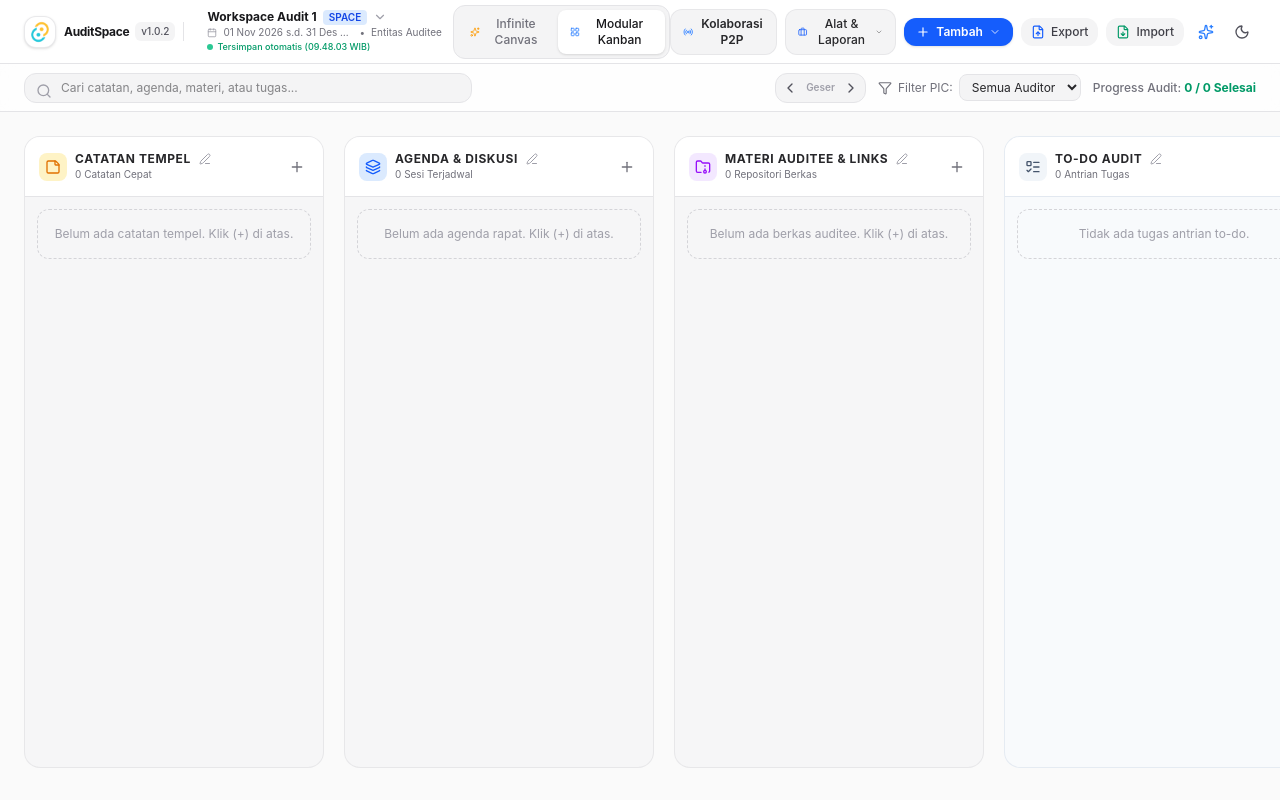
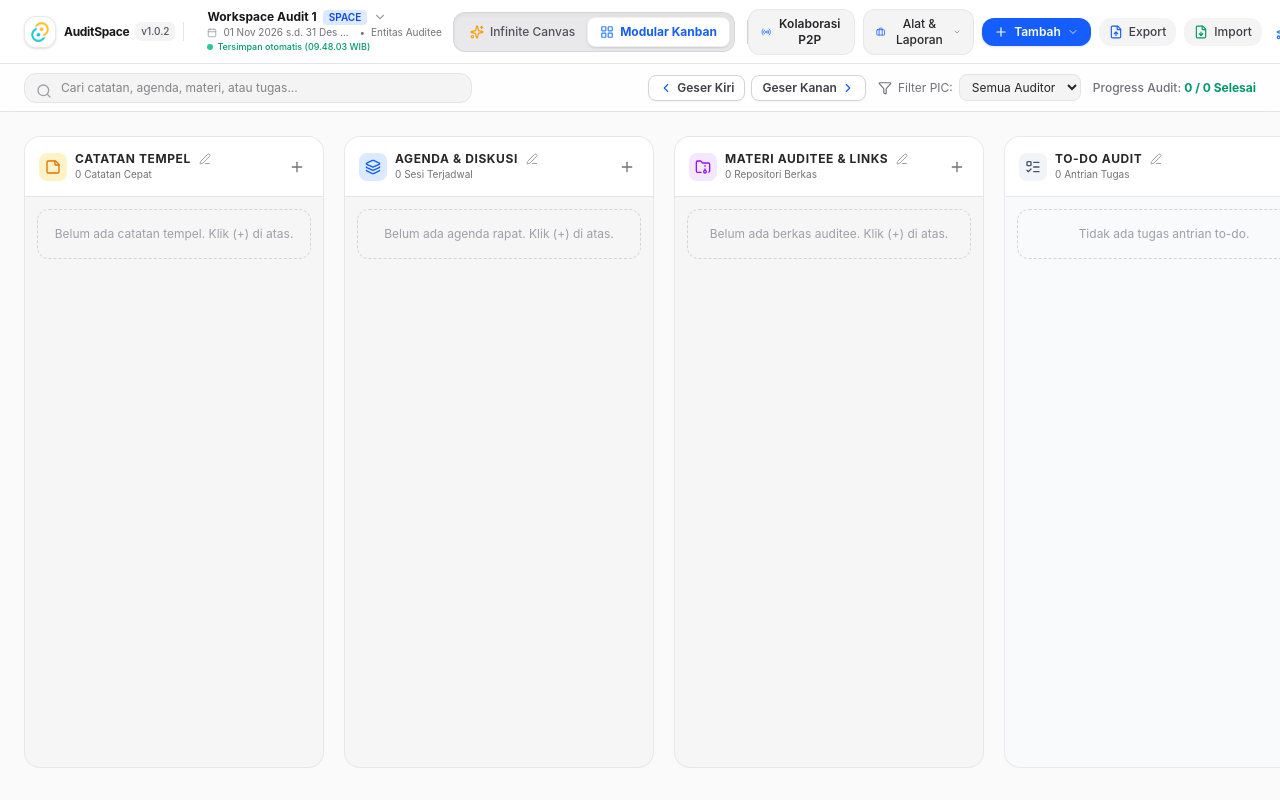
Before and after one commit to abdifaizal/auditspace, a React (Vite) app: page / in a window 1280 px wide. Both pictures are taken after a click on the button "Modular Kanban". Built offline with nearby package versions, Linux system fonts and the light colour scheme.

Commit message:
fix(ui): high-contrast segmented view switcher, distinct scroll buttons, and Tailwind v4 dark mode engine

```diff
--- a/src/App.tsx
+++ b/src/App.tsx
@@ -53,8 +53,27 @@ export function App() {
   const [viewMode, setViewMode] = useState<'canvas' | 'kanban'>('canvas')
   const [lastSavedTime, setLastSavedTime] = useState<string>('')
   const [darkMode, setDarkMode] = useState<boolean>(() => {
+    const saved = localStorage.getItem('auditspace_theme')
+    if (saved === 'dark') return true
+    if (saved === 'light') return false
     return window.matchMedia?.('(prefers-color-scheme: dark)').matches || false
   })
+
+  // Listen to Windows / OS theme changes when not manually overridden
+  useEffect(() => {
+    const mediaQuery = window.matchMedia?.('(prefers-color-scheme: dark)')
+    if (!mediaQuery) return
+
+    const handleChange = (e: MediaQueryListEvent) => {
+      const saved = localStorage.getItem('auditspace_theme')
+      if (!saved) {
+        setDarkMode(e.matches)
+      }
+    }
+
+    mediaQuery.addEventListener('change', handleChange)
+    return () => mediaQuery.removeEventListener('change', handleChange)
+  }, [])
 
   // Modals
   const [editingMeeting, setEditingMeeting] = useState<MeetingCard | null>(null)
@@ -128,6 +147,12 @@ export function App() {
       document.documentElement.classList.remove('dark')
     }
   }, [darkMode])
+
+  const handleToggleDarkMode = () => {
+    const nextDark = !darkMode
+    setDarkMode(nextDark)
+    localStorage.setItem('auditspace_theme', nextDark ? 'dark' : 'light')
+  }
 
   // Synchronize document.title to display app version on the native title bar
   useEffect(() => {
@@ -618,7 +643,7 @@ export function App() {
         collabRoomId={collabState.roomId}
         lastSavedTime={lastSavedTime}
         darkMode={darkMode}
-        onToggleDarkMode={() => setDarkMode(!darkMode)}
+        onToggleDarkMode={handleToggleDarkMode}
       />
 
       {/* Read-Only Collaboration Banner */}
--- a/src/components/CanvasView.tsx
+++ b/src/components/CanvasView.tsx
@@ -671,11 +671,11 @@ export const CanvasView: React.FC<CanvasViewProps> = ({
         {/* 4. STICKY NOTES */}
         {stickies.map((s) => {
           const colorStyles = {
-            amber: 'bg-amber-100 text-amber-900 border-amber-300 shadow-amber-200/40',
-            blue: 'bg-blue-100 text-blue-900 border-blue-300 shadow-blue-200/40',
-            emerald: 'bg-emerald-100 text-emerald-900 border-emerald-300 shadow-emerald-200/40',
-            purple: 'bg-purple-100 text-purple-900 border-purple-300 shadow-purple-200/40',
-            rose: 'bg-rose-100 text-rose-900 border-rose-300 shadow-rose-200/40',
+            amber: 'bg-amber-100 dark:bg-amber-950/40 text-amber-950 dark:text-amber-200 border-amber-300 dark:border-amber-800 shadow-amber-200/40 dark:shadow-none',
+            blue: 'bg-blue-100 dark:bg-blue-950/40 text-blue-950 dark:text-blue-200 border-blue-300 dark:border-blue-800 shadow-blue-200/40 dark:shadow-none',
+            emerald: 'bg-emerald-100 dark:bg-emerald-950/40 text-emerald-950 dark:text-emerald-200 border-emerald-300 dark:border-emerald-800 shadow-emerald-200/40 dark:shadow-none',
+            purple: 'bg-purple-100 dark:bg-purple-950/40 text-purple-950 dark:text-purple-200 border-purple-300 dark:border-purple-800 shadow-purple-200/40 dark:shadow-none',
+            rose: 'bg-rose-100 dark:bg-rose-950/40 text-rose-950 dark:text-rose-200 border-rose-300 dark:border-rose-800 shadow-rose-200/40 dark:shadow-none',
           }[s.color]
 
           return (
--- a/src/components/Header.tsx
+++ b/src/components/Header.tsx
@@ -261,30 +261,37 @@ export const Header: React.FC<HeaderProps> = ({
         </div>
       </div>
 
-      {/* Center: View Switcher (Watermelon segmented button style) */}
-      <div className="flex items-center p-1 rounded-xl bg-zinc-100 dark:bg-zinc-900 border border-zinc-200 dark:border-zinc-800">
+      {/* Center: View Switcher (High-Contrast Segmented Control with Divider) */}
+      <div className="flex items-center gap-3 shrink-0">
+        <div className="flex items-center p-1 rounded-xl bg-zinc-200/80 dark:bg-zinc-800/90 border border-zinc-300/80 dark:border-zinc-700 shadow-inner">
           <button
             onClick={() => onViewModeChange('canvas')}
-          className={`flex items-center gap-1.5 px-3 py-1.5 text-xs font-medium rounded-lg transition ${
+            className={`flex items-center gap-1.5 px-3 py-1.5 text-xs rounded-lg transition ${
               viewMode === 'canvas'
-              ? 'bg-white dark:bg-zinc-800 text-zinc-900 dark:text-zinc-100 shadow-sm'
-              : 'text-zinc-500 dark:text-zinc-400 hover:text-zinc-900 dark:hover:text-zinc-100'
+                ? 'bg-white dark:bg-zinc-900 text-blue-600 dark:text-blue-400 font-bold shadow-sm border border-zinc-200/60 dark:border-zinc-700/60'
+                : 'text-zinc-600 dark:text-zinc-400 hover:text-zinc-900 dark:hover:text-zinc-100 font-medium'
             }`}
+            title="Beralih ke Tampilan Infinite Canvas"
           >
-          <Sparkles className="w-3.5 h-3.5 text-amber-500" />
-          <span>Infinite Canvas</span>
+            <Sparkles className="w-3.5 h-3.5 text-amber-500 shrink-0" />
+            <span className="hidden sm:inline">Infinite Canvas</span>
           </button>
           <button
             onClick={() => onViewModeChange('kanban')}
-          className={`flex items-center gap-1.5 px-3 py-1.5 text-xs font-medium rounded-lg transition ${
+            className={`flex items-center gap-1.5 px-3 py-1.5 text-xs rounded-lg transition ${
               viewMode === 'kanban'
-              ? 'bg-white dark:bg-zinc-800 text-zinc-900 dark:text-zinc-100 shadow-sm'
-              : 'text-zinc-500 dark:text-zinc-400 hover:text-zinc-900 dark:hover:text-zinc-100'
+                ? 'bg-white dark:bg-zinc-900 text-blue-600 dark:text-blue-400 font-bold shadow-sm border border-zinc-200/60 dark:border-zinc-700/60'
+                : 'text-zinc-600 dark:text-zinc-400 hover:text-zinc-900 dark:hover:text-zinc-100 font-medium'
             }`}
+            title="Beralih ke Tampilan Modular Kanban"
           >
-          <LayoutGrid className="w-3.5 h-3.5 text-blue-500" />
-          <span>Modular Kanban</span>
+            <LayoutGrid className="w-3.5 h-3.5 text-blue-500 shrink-0" />
+            <span className="hidden sm:inline">Modular Kanban</span>
           </button>
+        </div>
+
+        {/* Visual Divider Separator before Right Actions */}
+        <div className="h-6 w-px bg-zinc-300 dark:bg-zinc-700 hidden md:block shrink-0" />
       </div>
 
       {/* Right Actions */}
--- a/src/components/KanbanView.tsx
+++ b/src/components/KanbanView.tsx
@@ -196,22 +196,23 @@ export const KanbanView: React.FC<KanbanViewProps> = ({
         </div>
 
         <div className="flex items-center gap-3">
-          {/* Scroll navigation arrows */}
-          <div className="flex items-center bg-zinc-100 dark:bg-zinc-800 border border-zinc-200 dark:border-zinc-700 rounded-xl p-0.5">
+          {/* Scroll navigation action buttons */}
+          <div className="flex items-center gap-1.5 shrink-0">
             <button
               onClick={handleScrollLeft}
-              className="p-1 hover:bg-white dark:hover:bg-zinc-700 rounded-lg text-zinc-600 dark:text-zinc-300 transition"
-              title="Geser Papan ke Kiri"
+              className="flex items-center gap-1 px-2.5 py-1 text-xs font-semibold rounded-lg bg-white dark:bg-zinc-800 text-zinc-700 dark:text-zinc-200 hover:text-blue-600 dark:hover:text-blue-400 border border-zinc-300 dark:border-zinc-700 hover:border-blue-400 dark:hover:border-blue-500 shadow-xs hover:shadow transition active:scale-95"
+              title="Geser Kolom Papan ke Kiri"
             >
-              <ChevronLeft className="w-4 h-4" />
+              <ChevronLeft className="w-3.5 h-3.5 text-blue-600 dark:text-blue-400 shrink-0" />
+              <span>Geser Kiri</span>
             </button>
-            <span className="text-[10px] font-semibold text-zinc-400 px-1">Geser</span>
             <button
               onClick={handleScrollRight}
-              className="p-1 hover:bg-white dark:hover:bg-zinc-700 rounded-lg text-zinc-600 dark:text-zinc-300 transition"
-              title="Geser Papan ke Kanan"
+              className="flex items-center gap-1 px-2.5 py-1 text-xs font-semibold rounded-lg bg-white dark:bg-zinc-800 text-zinc-700 dark:text-zinc-200 hover:text-blue-600 dark:hover:text-blue-400 border border-zinc-300 dark:border-zinc-700 hover:border-blue-400 dark:hover:border-blue-500 shadow-xs hover:shadow transition active:scale-95"
+              title="Geser Kolom Papan ke Kanan"
             >
-              <ChevronRight className="w-4 h-4" />
+              <span>Geser Kanan</span>
+              <ChevronRight className="w-3.5 h-3.5 text-blue-600 dark:text-blue-400 shrink-0" />
             </button>
           </div>
 
@@ -289,11 +290,11 @@ export const KanbanView: React.FC<KanbanViewProps> = ({
             <div className="flex-1 p-3 space-y-3 overflow-y-auto">
               {filteredStickies.map((s) => {
                 const colorMap = {
-                  amber: 'bg-amber-100 border-amber-300 text-amber-900',
-                  blue: 'bg-blue-100 border-blue-300 text-blue-900',
-                  emerald: 'bg-emerald-100 border-emerald-300 text-emerald-900',
-                  purple: 'bg-purple-100 border-purple-300 text-purple-900',
-                  rose: 'bg-rose-100 border-rose-300 text-rose-900',
+                  amber: 'bg-amber-100 dark:bg-amber-950/40 border-amber-300 dark:border-amber-800 text-amber-950 dark:text-amber-200',
+                  blue: 'bg-blue-100 dark:bg-blue-950/40 border-blue-300 dark:border-blue-800 text-blue-950 dark:text-blue-200',
+                  emerald: 'bg-emerald-100 dark:bg-emerald-950/40 border-emerald-300 dark:border-emerald-800 text-emerald-950 dark:text-emerald-200',
+                  purple: 'bg-purple-100 dark:bg-purple-950/40 border-purple-300 dark:border-purple-800 text-purple-950 dark:text-purple-200',
+                  rose: 'bg-rose-100 dark:bg-rose-950/40 border-rose-300 dark:border-rose-800 text-rose-950 dark:text-rose-200',
                 }[s.color]
 
                 return (
--- a/src/index.css
+++ b/src/index.css
@@ -1,4 +1,6 @@
 @import "tailwindcss";
+
+@custom-variant dark (&:where(.dark, .dark *));
 
 @layer base {
   :root {
```
Lines whose indentation alone changed are shown as unchanged.
